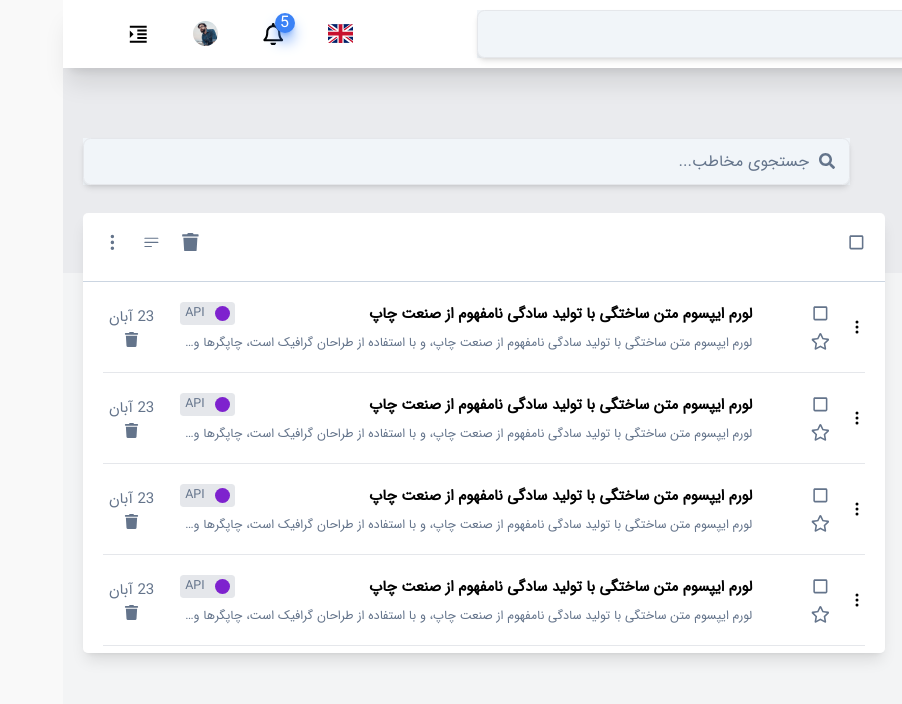
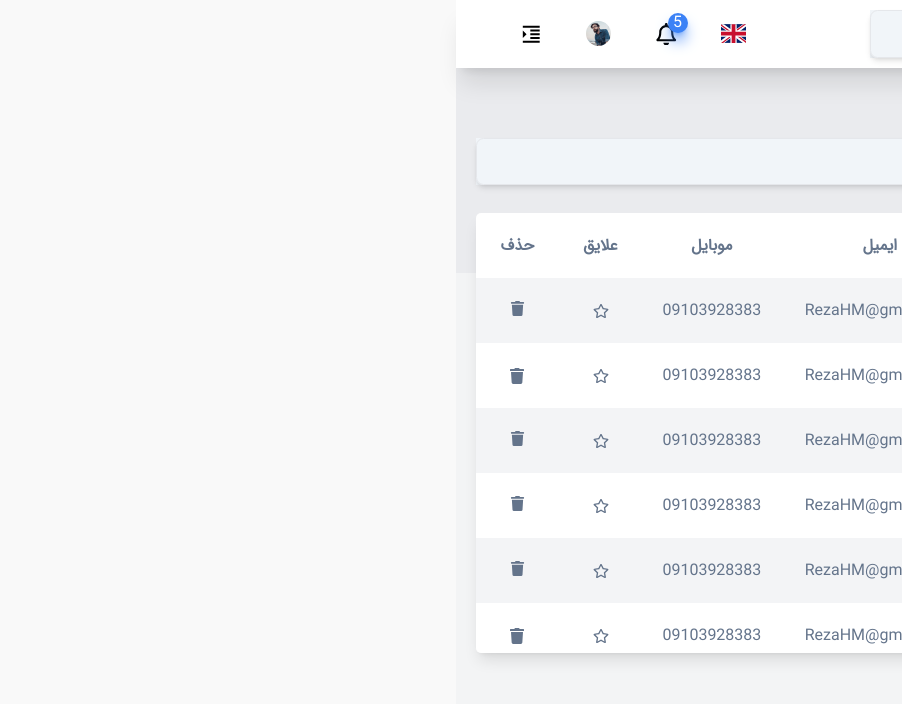
Before and after one commit to Reza-HM/materialize-cms, a React (Vite) app: page /contacts in a window 1280 px wide. Shown: the top 704 px of the page, without its empty margins (378-1280 px from the left). Built offline with nearby package versions, Linux system fonts and the light colour scheme; some icons are missing.

Commit message:
completed Contacts component

```diff
--- /dev/null
+++ b/src/Components/ContactsTable.tsx
@@ -0,0 +1,136 @@
+import { FC } from "react";
+import { FaRegStar, FaTrash } from "react-icons/fa";
+import { MdCheckBox } from "react-icons/md";
+
+const ContactsTable: FC = () => {
+  return (
+    <div>
+      <table className=" w-full rounded-2xl overflow-hidden">
+        <thead className="">
+          <tr className="text-center text-slate-500">
+            <th className="p-5">
+              <MdCheckBox className="text-3xl" />
+            </th>
+            <th className="p-8">کاربر</th>
+            <th className="p-8">نام و نام خانوادگی</th>
+            <th className="p-8">ایمیل</th>
+            <th className="p-8">موبایل</th>
+            <th className="p-8">علایق</th>
+            <th className="p-8">حذف</th>
+          </tr>
+        </thead>
+        <tbody className="text-slate-500">
+          <tr className="text-center bg-gray-50 even:bg-white odd:bg-gray-100">
+            <td className="p-5">
+              <MdCheckBox className="text-3xl text-slate-500" />
+            </td>
+            <td className="p-5">
+              <img src="/img/2.jpg" className="w-16 h-16 rounded-[50%] mx-auto" />{" "}
+            </td>
+            <td className="p-5">رضا حمزه ای</td>
+            <td className="p-5">RezaHM@gmail.com</td>
+            <td className="p-5">09103928383</td>
+            <td className="">
+              <FaRegStar className="mx-auto" />
+            </td>
+            <td className="p-5 flex justify-center mt-4 text-2xl">
+              {" "}
+              <FaTrash />{" "}
+            </td>
+          </tr>
+          <tr className="text-center bg-gray-50 even:bg-white odd:bg-gray-100">
+            <td className="p-5">
+              <MdCheckBox className="text-3xl " />
+            </td>
+            <td className="p-5">
+              <img src="/img/2.jpg" className="w-16 h-16 rounded-[50%] mx-auto" />{" "}
+            </td>
+            <td className="p-5">رضا حمزه ای</td>
+            <td className="p-5">RezaHM@gmail.com</td>
+            <td className="p-5">09103928383</td>
+            <td className="p-5">
+              <FaRegStar className="mx-auto" />
+            </td>
+            <td className="p-5">
+              {" "}
+              <FaTrash className="mx-auto" />{" "}
+            </td>
+          </tr>
+          <tr className="text-center bg-gray-50 even:bg-white odd:bg-gray-100">
+            <td className="p-5">
+              <MdCheckBox className="text-3xl" />
+            </td>
+            <td className="p-5">
+              <img src="/img/2.jpg" className="w-16 h-16 rounded-[50%] mx-auto" />{" "}
+            </td>
+            <td className="p-5">رضا حمزه ای</td>
+            <td className="p-5">RezaHM@gmail.com</td>
+            <td className="p-5">09103928383</td>
+            <td className="p-5">
+              <FaRegStar className="mx-auto" />
+            </td>
+            <td className="p-5 flex justify-center mt-4 text-2xl">
+              {" "}
+              <FaTrash />{" "}
+            </td>
+          </tr>
+          <tr className="text-center bg-gray-50 even:bg-white odd:bg-gray-100">
+            <td className="p-5">
+              <MdCheckBox className="text-3xl" />
+            </td>
+            <td className="p-5">
+              <img src="/img/2.jpg" className="w-16 h-16 rounded-[50%] mx-auto" />{" "}
+            </td>
+            <td className="p-5">رضا حمزه ای</td>
+            <td className="p-5">RezaHM@gmail.com</td>
+            <td className="p-5">09103928383</td>
+            <td className="p-5">
+              <FaRegStar className="mx-auto" />
+            </td>
+            <td className="p-5 flex justify-center mt-4 text-2xl">
+              {" "}
+              <FaTrash />{" "}
+            </td>
+          </tr>
+          <tr className="text-center bg-gray-50 even:bg-white odd:bg-gray-100">
+            <td className="p-5">
+              <MdCheckBox className="text-3xl " />
+            </td>
+            <td className="p-5">
+              <img src="/img/2.jpg" className="w-16 h-16 rounded-[50%] mx-auto" />{" "}
+            </td>
+            <td className="p-5">رضا حمزه ای</td>
+            <td className="p-5">RezaHM@gmail.com</td>
+            <td className="p-5">09103928383</td>
+            <td className="p-5">
+              <FaRegStar className="mx-auto" />
+            </td>
+            <td className="p-5 flex justify-center mt-4 text-2xl">
+              {" "}
+              <FaTrash />{" "}
+            </td>
+          </tr>
+          <tr className="text-center bg-gray-50 even:bg-white odd:bg-gray-100">
+            <td className="p-5">
+              <MdCheckBox className="text-3xl " />
+            </td>
+            <td className="p-5">
+              <img src="/img/2.jpg" className="w-16 h-16 rounded-[50%] mx-auto" />{" "}
+            </td>
+            <td className="p-5">رضا حمزه ای</td>
+            <td className="p-5">RezaHM@gmail.com</td>
+            <td className="p-5">09103928383</td>
+            <td className="p-5">
+              <FaRegStar className="mx-auto" />
+            </td>
+            <td className="p-5">
+              {" "}
+              <FaTrash className="mx-auto" />{" "}
+            </td>
+          </tr>
+        </tbody>
+      </table>
+    </div>
+  );
+};
+export default ContactsTable;
--- a/src/Pages/Contacts.tsx
+++ b/src/Pages/Contacts.tsx
@@ -1,11 +1,9 @@
 import { FaSearch, FaTrash, FaUser } from "react-icons/fa";
 // import BreadCrumb from "../Components/BreadCrumb";
-import { MdCheckBoxOutlineBlank } from "react-icons/md";
-import { BsThreeDotsVertical } from "react-icons/bs";
 import { FC } from "react";
-import { HiBars3BottomLeft } from "react-icons/hi2";
-import Task from "../Components/Task";
 import ContactsSidebar from "../Components/ContactsSidebar";
+import Contact from "../Components/ContactsTable";
+import ContactsTable from "../Components/ContactsTable";
 
 const Contacts: FC = () => {
   return (
@@ -34,31 +32,10 @@ const Contacts: FC = () => {
           </div>
         </div>
       </div>
-      <div className="flex justify-between gap-8 bg-gray-200/30 p-8 ">
+      <div className="flex justify-between gap-8 bg-gray-200/30 p-8">
         <ContactsSidebar />
         <div className="flex-[4] bg-white shadow-lg rounded-lg -translate-y-32 h-[440px] overflow-y-scroll">
-          <div className="flex justify-between items-center p-8">
-            <MdCheckBoxOutlineBlank className="text-3xl font-bold text-slate-500" />
-            <div className="flex items-center gap-8 text-3xl font-bold text-slate-500">
-              <FaTrash />
-              <HiBars3BottomLeft />
-              <BsThreeDotsVertical />
-            </div>
-          </div>
-          <span className="block h-px w-full bg-slate-300 mt-4"></span>
-          <div className="p-8 flex flex-col gap-8 overflow-scroll">
-            <Task />
-            <Task />
-            <Task />
-            <Task />
-            <Task />
-            <Task />
-            <Task />
-            <Task />
-            <Task />
-            <Task />
-            <Task />
-          </div>
+          <ContactsTable />
         </div>
       </div>
     </div>
```
